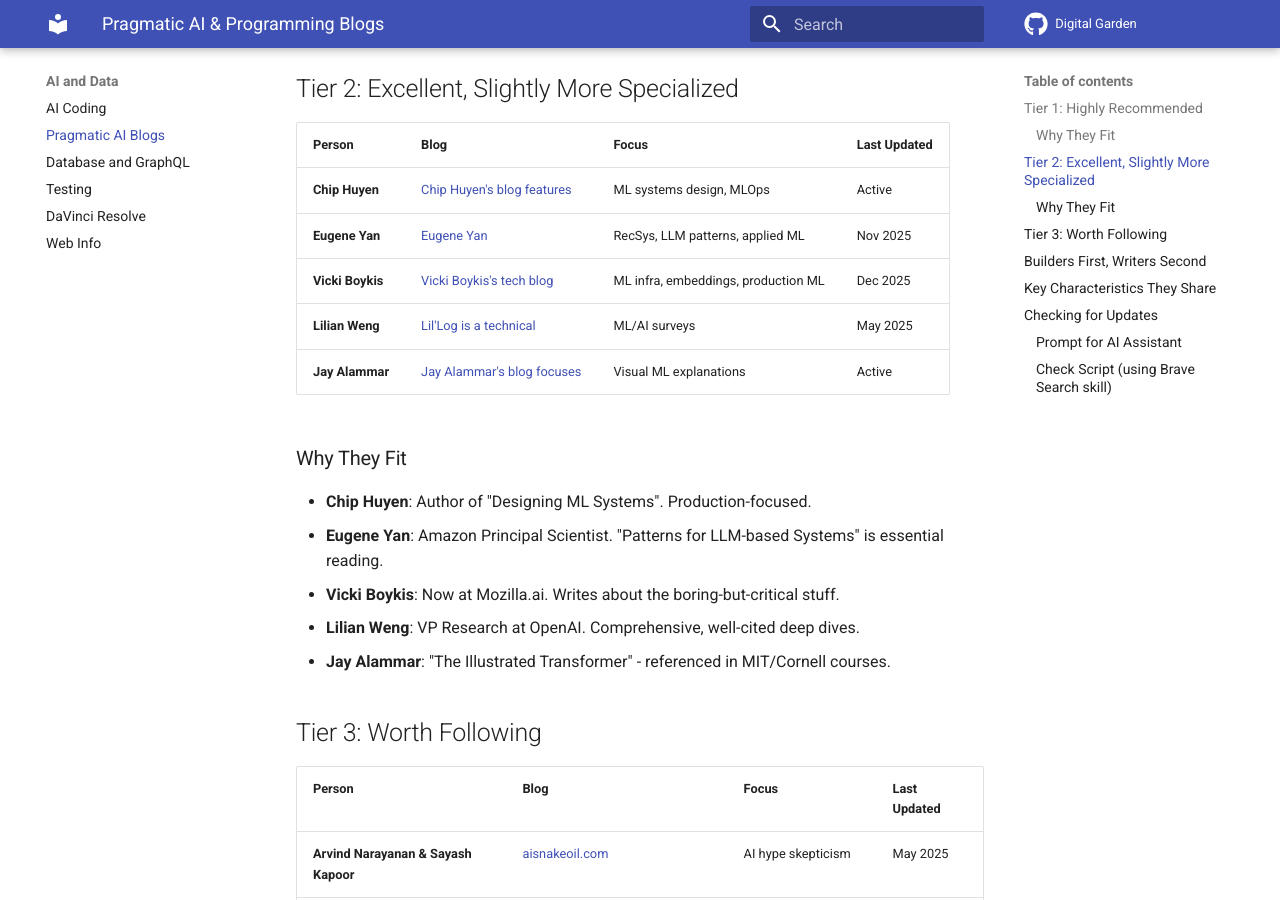
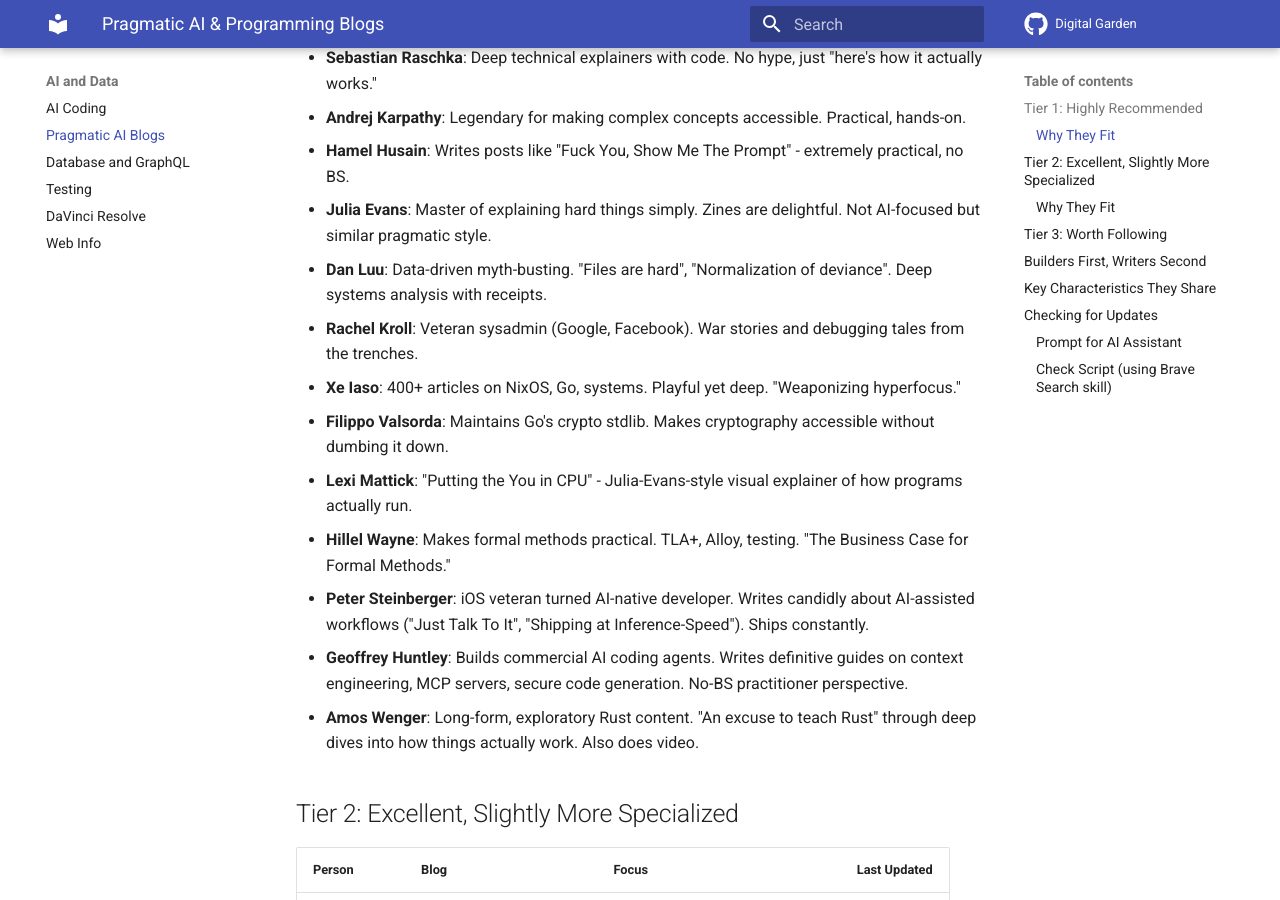
Before and after one commit to jchidley/mkdocs-material-test, an MkDocs documentation site: the page built from docs/2026-01-20-Pragmatic-AI-Programming-Blogs.md, in a window 1280 px wide and 900 px high, scrolled down 1906 px. Built offline with MkDocs 1.6.1 and Material for MkDocs 9.7.7, drawn with Linux system fonts in a browser that asks for light colours; comment, search, counter and statistics services are not loaded; some of the changed text lies outside the part shown.

Commit message:
Add Julia-Evans-style bloggers to Tier 1
- Dan Luu: Systems analysis, myth-busting
- Rachel Kroll: Sysadmin war stories
- Xe Iaso: 400+ articles on NixOS, Go
- Filippo Valsorda: Go crypto maintainer
- Lexi Mattick: 'Putting the You in CPU'
- Hillel Wayne: Formal methods made practical

All share Julia's style: explain how things actually work,
make complex systems accessible, learn in public.

```diff
--- a/check-blogs.js
+++ b/check-blogs.js
@@ -21,6 +21,12 @@
   { name: 'Jeremy Howard', url: 'answer.ai', tier: -1 },
   { name: 'Hamel Husain', url: 'hamel.dev', tier: 1 },
   { name: 'Julia Evans', url: 'jvns.ca', tier: 1 },
+  { name: 'Dan Luu', url: 'danluu.com', tier: 1 },
+  { name: 'Rachel Kroll', url: 'rachelbythebay.com', tier: 1 },
+  { name: 'Xe Iaso', url: 'xeiaso.net', tier: 1 },
+  { name: 'Filippo Valsorda', url: 'words.filippo.io', tier: 1 },
+  { name: 'Lexi Mattick', url: 'cpu.land', tier: 1 },
+  { name: 'Hillel Wayne', url: 'hillelwayne.com', tier: 1 },
   { name: 'Peter Steinberger', url: 'steipete.me', tier: 1 },
   { name: 'Geoffrey Huntley', url: 'ghuntley.com', tier: 1 },
   { name: 'Amos Wenger', url: 'fasterthanli.me', tier: 1 },
--- a/docs/2026-01-20-Pragmatic-AI-Programming-Blogs.md
+++ b/docs/2026-01-20-Pragmatic-AI-Programming-Blogs.md
@@ -25,7 +25,13 @@
 | **Sebastian Raschka** | [Sebastian Raschka's blog fe...](https://sebastianraschka.com/blog/) / [Ahead of AI](https://magazine.sebastianraschka.com/) | [@rasbt](https://x.com/rasbt) | LLMs-from-scratch (83k ⭐), litgpt, ML books | Dec 2025 |
 | **Andrej Karpathy** | [Andrej Karpathy's personal ...](https://karpathy.ai/) / [bearblog](https://karpathy.bearblog.dev/) | [@karpathy](https://x.com/karpathy) | nanoGPT, minGPT, Tesla Autopilot, Zero to Hero | Dec 2025 |
 | **Hamel Husain** | [Hamel Husain's blog focuses](https://hamel.dev/) | [@HamelHusain](https://x.com/HamelHusain) | CodeSearchNet (used by OpenAI), nbdev, fastpages | Jan 2026 |
-| **Julia Evans** | [Julia Evans' personal blog](https://jvns.ca/) | [@b0rk](https://x.com/b0rk) | Wizard Zines, rbspy | Jan 2026 |
+| **Julia Evans** | [jvns.ca](https://jvns.ca/) | [@b0rk](https://x.com/b0rk) | Wizard Zines, rbspy | Jan 2026 |
+| **Dan Luu** | [danluu.com](https://danluu.com/) | [@danluu](https://x.com/danluu) | Systems analysis, myth-busting | Oct 2024 |
+| **Rachel Kroll** | [rachelbythebay.com](https://rachelbythebay.com/) | — | Sysadmin war stories, debugging | Active |
+| **Xe Iaso** | [xeiaso.net](https://xeiaso.net/) | [@xeiaso](https://bsky.app/profile/xeiaso.net) | 400+ articles, NixOS, Go, DevRel | Jan 2026 |
+| **Filippo Valsorda** | [words.filippo.io](https://words.filippo.io/) | [@filosottile](https://x.com/filosottile) | Go crypto stdlib maintainer | Active |
+| **Lexi Mattick** | [cpu.land](https://cpu.land/) | [@kognise](https://x.com/kognise) | "Putting the You in CPU" | Jul 2023 |
+| **Hillel Wayne** | [hillelwayne.com](https://www.hillelwayne.com/) | [@hillelogram](https://x.com/hillelogram) | Formal methods, TLA+, testing | Active |
 | **Peter Steinberger** | [Personal blog of Peter](https://steipete.me/) | [@steipete](https://x.com/steipete) | PSPDFKit, Poltergeist, AI dev workflows | Dec 2025 |
 | **Geoffrey Huntley** | [Geoffrey Huntley's personal...](https://ghuntley.com/) | [@GeoffreyHuntley](https://x.com/GeoffreyHuntley) | AI coding agents, context engineering | Jan 2026 |
 | **Amos Wenger** | [Personal tech blog by](https://fasterthanli.me/) | [@fasterthanlime](https://x.com/fasterthanlime) | Rust deep dives, systems programming | Active |
@@ -39,6 +45,12 @@
 - **Andrej Karpathy**: Legendary for making complex concepts accessible. Practical, hands-on.
 - **Hamel Husain**: Writes posts like "Fuck You, Show Me The Prompt" - extremely practical, no BS.
 - **Julia Evans**: Master of explaining hard things simply. Zines are delightful. Not AI-focused but similar pragmatic style.
+- **Dan Luu**: Data-driven myth-busting. "Files are hard", "Normalization of deviance". Deep systems analysis with receipts.
+- **Rachel Kroll**: Veteran sysadmin (Google, Facebook). War stories and debugging tales from the trenches.
+- **Xe Iaso**: 400+ articles on NixOS, Go, systems. Playful yet deep. "Weaponizing hyperfocus."
+- **Filippo Valsorda**: Maintains Go's crypto stdlib. Makes cryptography accessible without dumbing it down.
+- **Lexi Mattick**: "Putting the You in CPU" - Julia-Evans-style visual explainer of how programs actually run.
+- **Hillel Wayne**: Makes formal methods practical. TLA+, Alloy, testing. "The Business Case for Formal Methods."
 - **Peter Steinberger**: iOS veteran turned AI-native developer. Writes candidly about AI-assisted workflows ("Just Talk To It", "Shipping at Inference-Speed"). Ships constantly.
 - **Geoffrey Huntley**: Builds commercial AI coding agents. Writes definitive guides on context engineering, MCP servers, secure code generation. No-BS practitioner perspective.
 - **Amos Wenger**: Long-form, exploratory Rust content. "An excuse to teach Rust" through deep dives into how things actually work. Also does video.
@@ -109,6 +121,12 @@
 - https://karpathy.ai/
 - https://hamel.dev/
 - https://jvns.ca/
+- https://danluu.com/
+- https://rachelbythebay.com/
+- https://xeiaso.net/
+- https://words.filippo.io/
+- https://cpu.land/
+- https://hillelwayne.com/
 - https://steipete.me/
 - https://ghuntley.com/
 - https://fasterthanli.me/
```
